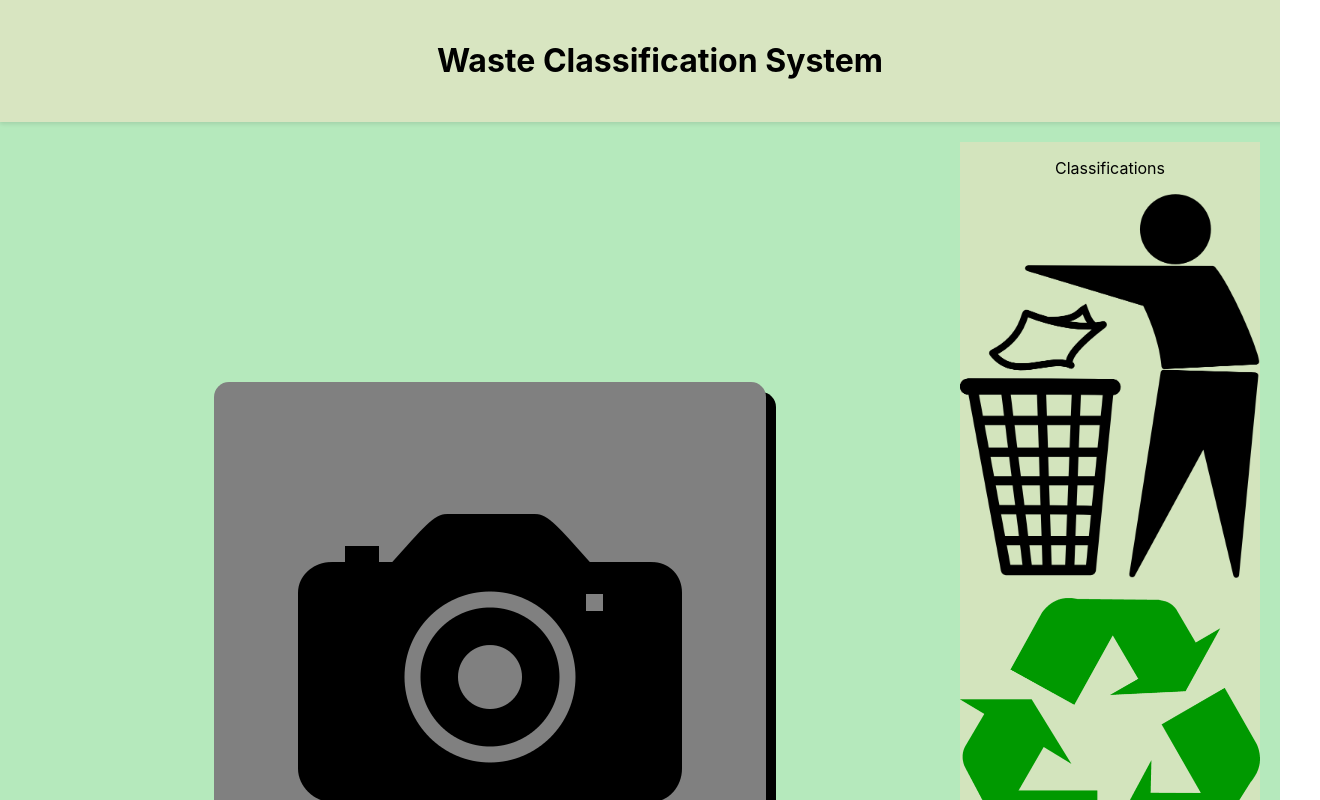
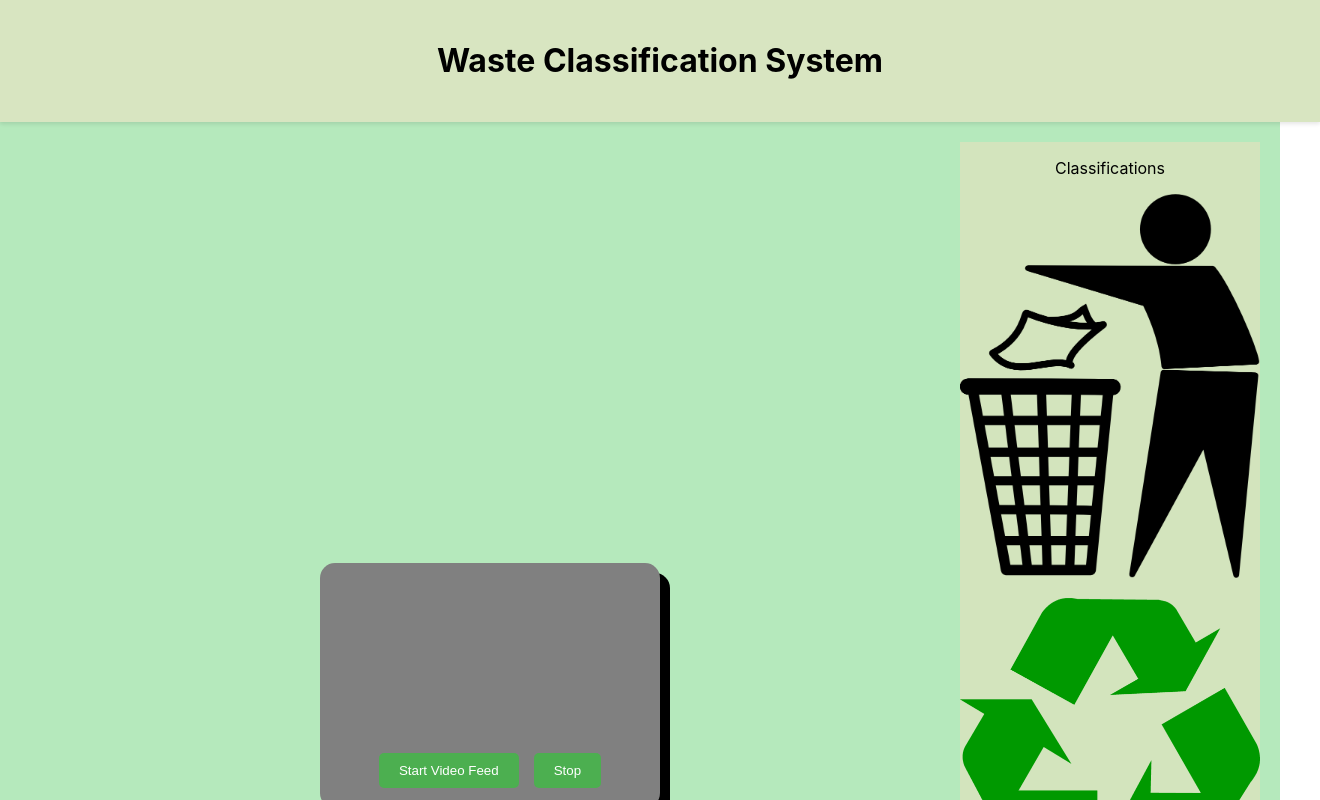
Before and after one commit to Runeozzyman/capstone-UI, a React (Create React App) app: page / in a window 1280 px wide. Shown: the top 800 px of the page, 1320 px wide, since content can reach past the window. Built offline with nearby package versions, Linux system fonts and the light colour scheme; no server answers.

Commit message:
webcam test

```diff
--- a/package.json
+++ b/package.json
@@ -7,6 +7,7 @@
     "react": "^19.0.0",
     "react-dom": "^19.0.0",
     "react-scripts": "^5.0.1",
+    "react-webcam": "^7.2.0",
     "web-vitals": "^4.2.4"
   },
   "scripts": {
--- a/src/App.css
+++ b/src/App.css
@@ -3,7 +3,7 @@ html, body {
   width: 100%;
   margin: 0;
   padding: 0;
-  overflow: hidden; /* Prevent scrolling */
+
 }
 
 .App {
--- a/src/App.js
+++ b/src/App.js
@@ -1,7 +1,22 @@
-import React from 'react';
+import React, { useRef } from 'react';
+import Webcam from 'react-webcam';
 import './App.css';
 
 function App() {
+  const webcamRef = useRef(null);
+
+  const startVideoFeed = () => {
+    if (webcamRef.current) {
+      webcamRef.current.video.play();
+    }
+  };
+
+  const stopVideoFeed = () => {
+    if (webcamRef.current) {
+      webcamRef.current.video.pause();
+    }
+  };
+
   return (
     <div className="App">
       <div className="header">
@@ -11,10 +26,15 @@ function App() {
       <div className="content">
         <div className="camera-container">
           <div className="camera-box">
-            <img src="cam.png" alt="camera" className="camera-image" />
+            <Webcam
+              audio={false}
+              ref={webcamRef}
+              screenshotFormat="image/jpeg"
+              className="camera-image"
+            />
             <div className="button-container">
-              <button className="camera-button">Start Video Feed</button>
-              <button className="camera-button">Stop</button>
+              <button className="camera-button" onClick={startVideoFeed}>Start Video Feed</button>
+              <button className="camera-button" onClick={stopVideoFeed}>Stop</button>
             </div>
           </div>
         </div>
```
Also changed, not shown: 1 other file (tests, documents, lock files or other folders).
